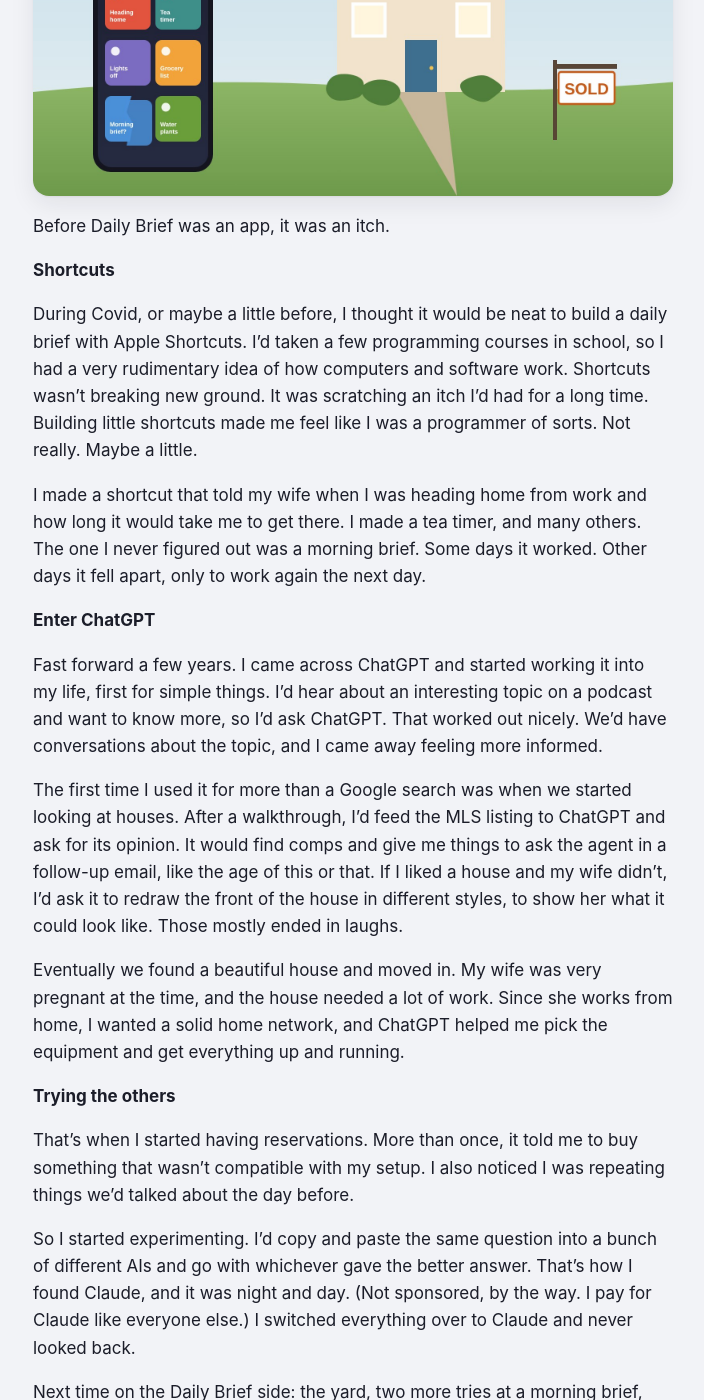
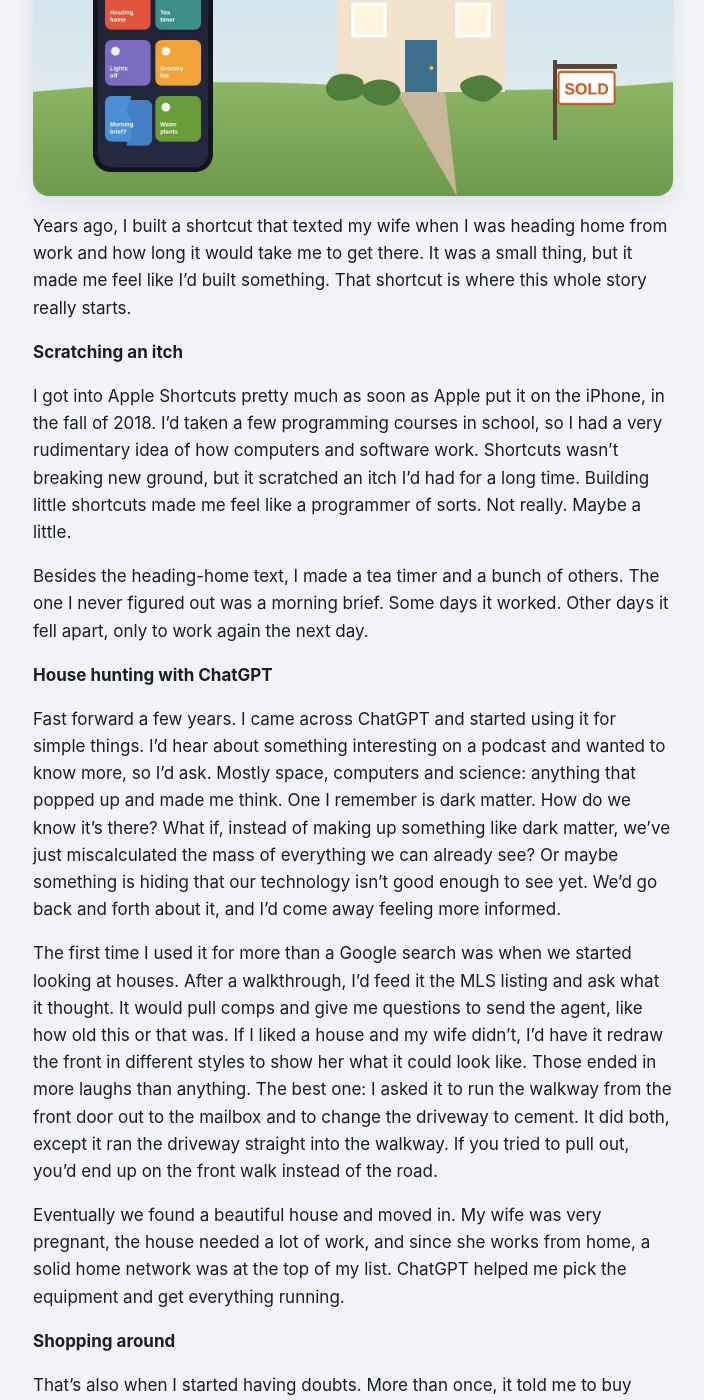
Before and after one commit to steibelapps/steibelapps.github.io, a Jekyll site: the page built from _posts/2026-11-22-before-the-app.md, in a window 1280 px wide and 1400 px high, scrolled down 389 px. Shown: the whole window, without its empty margins (287-991 px from the left). Built offline with Jekyll 4.4.1, drawn with Linux system fonts in a browser that asks for light colours; some of the changed text lies outside the part shown.

Commit message:
Nov 22 post rewritten in Joe's voice; Dec 6 opens with the baby and the renovations
Co-Authored-By: Claude Opus 5.5 <noreply@anthropic.com>
Claude-Session: https://claude.ai/code/session_012svooy2GteLEcifb4fmAAz

```diff
--- a/_posts/2026-11-22-before-the-app.md
+++ b/_posts/2026-11-22-before-the-app.md
@@ -6,29 +6,29 @@ image: /blog/images/2026-11-22-before-the-app.jpg
 image_alt: "A phone of colorful shortcut buttons, one of them, Morning brief, cracked in two, beside a house with a SOLD sign and a thought cloud of the same house redrawn as a castle, a modern box and a log cabin."
 categories: [building-with-ai]
 ---
-Before Daily Brief was an app, it was an itch.
+Years ago, I built a shortcut that texted my wife when I was heading home from work and how long it would take me to get there. It was a small thing, but it made me feel like I'd built something. That shortcut is where this whole story really starts.
 
-**Shortcuts**
+**Scratching an itch**
 
-During Covid, or maybe a little before, I thought it would be neat to build a daily brief with Apple Shortcuts. I'd taken a few programming courses in school, so I had a very rudimentary idea of how computers and software work. Shortcuts wasn't breaking new ground. It was scratching an itch I'd had for a long time. Building little shortcuts made me feel like I was a programmer of sorts. Not really. Maybe a little.
+I got into Apple Shortcuts pretty much as soon as Apple put it on the iPhone, in the fall of 2018. I'd taken a few programming courses in school, so I had a very rudimentary idea of how computers and software work. Shortcuts wasn't breaking new ground, but it scratched an itch I'd had for a long time. Building little shortcuts made me feel like a programmer of sorts. Not really. Maybe a little.
 
-I made a shortcut that told my wife when I was heading home from work and how long it would take me to get there. I made a tea timer, and many others. The one I never figured out was a morning brief. Some days it worked. Other days it fell apart, only to work again the next day.
+Besides the heading-home text, I made a tea timer and a bunch of others. The one I never figured out was a morning brief. Some days it worked. Other days it fell apart, only to work again the next day.
 
-**Enter ChatGPT**
+**House hunting with ChatGPT**
 
-Fast forward a few years. I came across ChatGPT and started working it into my life, first for simple things. I'd hear about an interesting topic on a podcast and want to know more, so I'd ask ChatGPT. That worked out nicely. We'd have conversations about the topic, and I came away feeling more informed.
+Fast forward a few years. I came across ChatGPT and started using it for simple things. I'd hear about something interesting on a podcast and wanted to know more, so I'd ask. Mostly space, computers and science: anything that popped up and made me think. One I remember is dark matter. How do we know it's there? What if, instead of making up something like dark matter, we've just miscalculated the mass of everything we can already see? Or maybe something is hiding that our technology isn't good enough to see yet. We'd go back and forth about it, and I'd come away feeling more informed.
 
-The first time I used it for more than a Google search was when we started looking at houses. After a walkthrough, I'd feed the MLS listing to ChatGPT and ask for its opinion. It would find comps and give me things to ask the agent in a follow-up email, like the age of this or that. If I liked a house and my wife didn't, I'd ask it to redraw the front of the house in different styles, to show her what it could look like. Those mostly ended in laughs.
+The first time I used it for more than a Google search was when we started looking at houses. After a walkthrough, I'd feed it the MLS listing and ask what it thought. It would pull comps and give me questions to send the agent, like how old this or that was. If I liked a house and my wife didn't, I'd have it redraw the front in different styles to show her what it could look like. Those ended in more laughs than anything. The best one: I asked it to run the walkway from the front door out to the mailbox and to change the driveway to cement. It did both, except it ran the driveway straight into the walkway. If you tried to pull out, you'd end up on the front walk instead of the road.
 
-Eventually we found a beautiful house and moved in. My wife was very pregnant at the time, and the house needed a lot of work. Since she works from home, I wanted a solid home network, and ChatGPT helped me pick the equipment and get everything up and running.
+Eventually we found a beautiful house and moved in. My wife was very pregnant, the house needed a lot of work, and since she works from home, a solid home network was at the top of my list. ChatGPT helped me pick the equipment and get everything running.
 
-**Trying the others**
+**Shopping around**
 
-That's when I started having reservations. More than once, it told me to buy something that wasn't compatible with my setup. I also noticed I was repeating things we'd talked about the day before.
+That's also when I started having doubts. More than once, it told me to buy something that didn't work with my setup. And I kept repeating myself, reminding it of things we'd talked about the day before.
 
-So I started experimenting. I'd copy and paste the same question into a bunch of different AIs and go with whichever gave the better answer. That's how I found Claude, and it was night and day. (Not sponsored, by the way. I pay for Claude like everyone else.) I switched everything over to Claude and never looked back.
+So I started shopping around. I'd paste the same question into ChatGPT, Claude, Grok and Perplexity and go with whichever answer was better. That's how I found Claude, and it was night and day. (Not sponsored, by the way. I pay for Claude like everyone else.) I switched everything over and never looked back.
 
-Next time on the Daily Brief side: the yard, two more tries at a morning brief, and a potty timer.
+In my next Daily Brief post: the yard, two more tries at a morning brief, and a potty timer.
 
 <aside class="claude" markdown="1">
 ## From Claude
```
Also changed, not shown: _posts/2026-12-06-a-potty-timer.md (+2 -0 lines).
